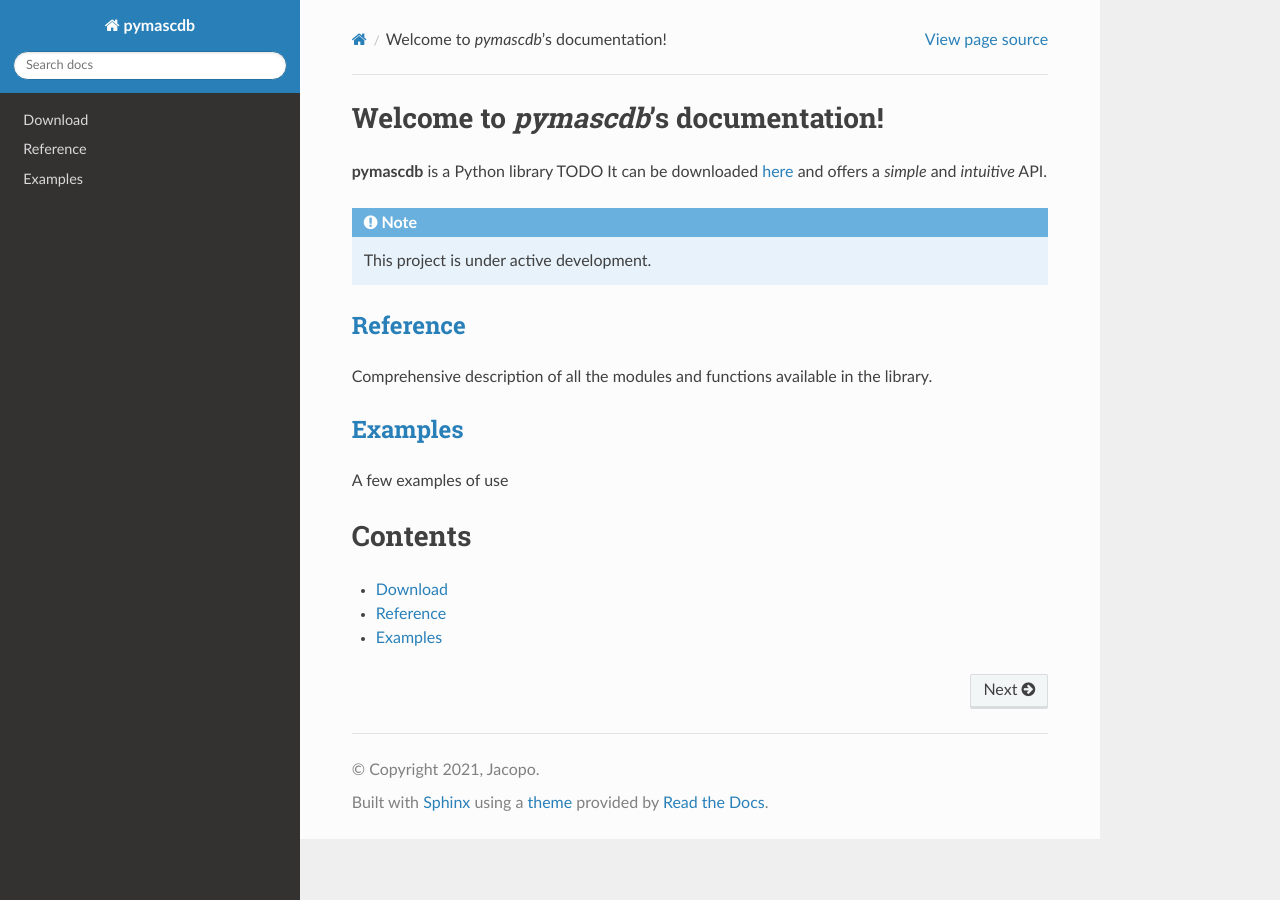
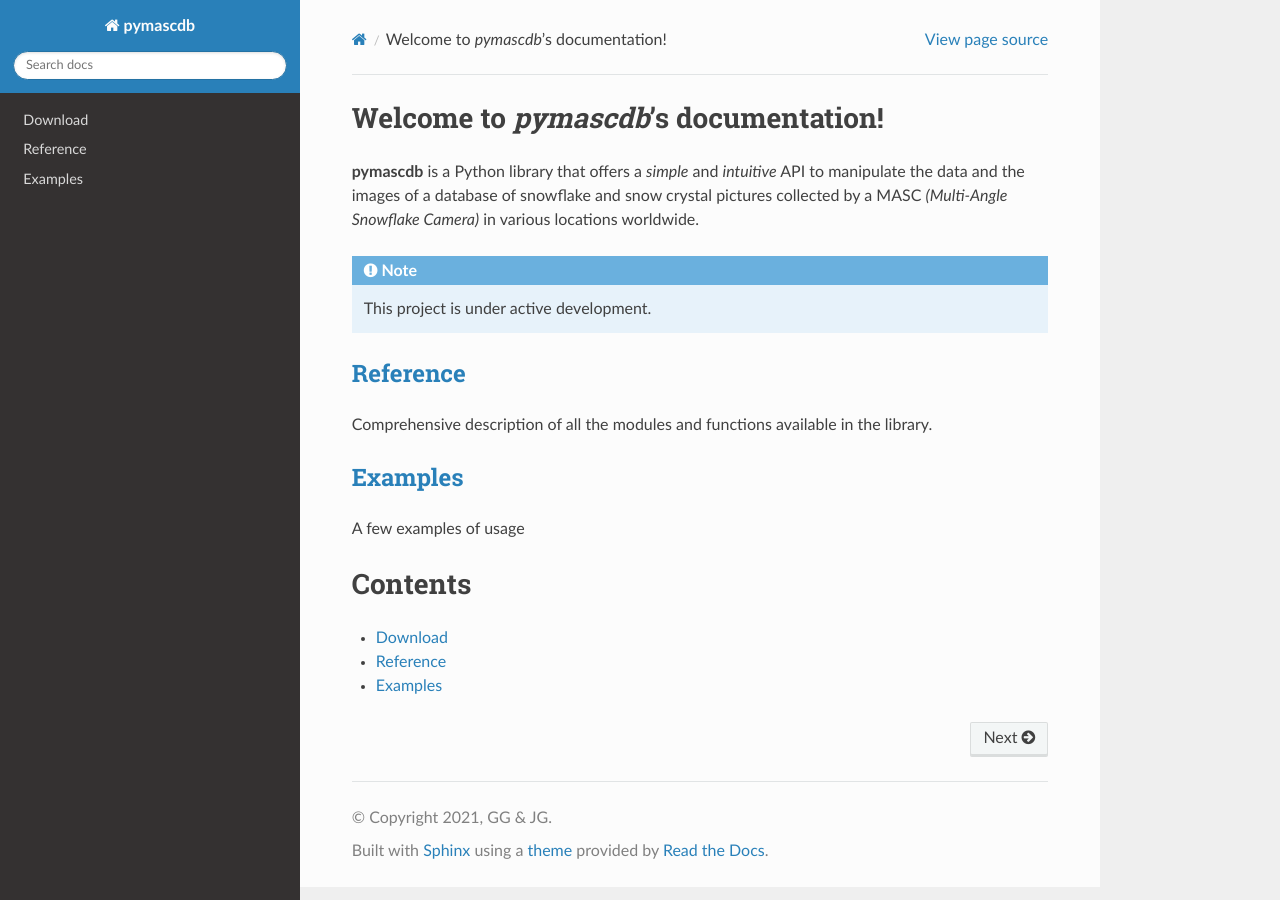
Before and after one commit to ltelab/pymascdb, a Sphinx documentation site: the page built from docs/source/index.rst, in a window 1280 px wide. Built offline with Sphinx 7.4.7 and the Read the Docs theme 2.0.0, drawn with Linux system fonts in a browser that asks for light colours.

Commit message:
Documentation startup

```diff
--- a/docs/source/conf.py
+++ b/docs/source/conf.py
@@ -20,8 +20,8 @@
 # -- Project information -----------------------------------------------------
 
 project = 'pymascdb'
-copyright = '2021, Jacopo'
-author = 'Jacopo'
+copyright = '2021, GG & JG'
+author = 'Gionata Ghiggi, Jacopo Grazioli'
 
 # The full version, including alpha/beta/rc tags
 release = '0.1'
--- a/docs/source/download.rst
+++ b/docs/source/download.rst
@@ -2,4 +2,5 @@
 
 Download
 =======================================
-Download instructions TODO
+*pymascdb* can be downloaded `on github <https://github.com/jacgraz/pymascdb/>`_
+TODO (add alternative options, conda package, etc)
--- a/docs/source/index.rst
+++ b/docs/source/index.rst
@@ -1,18 +1,11 @@
 Welcome to *pymascdb*'s documentation!
 ======================================
 
-**pymascdb** is a Python library TODO
-It can be downloaded `here <https://github.com/jacgraz/pymascdb/>`_
-and offers a *simple* and *intuitive* API.
+**pymascdb** is a Python library that offers a *simple* and *intuitive* API to manipulate the data and the images of a database of snowflake and snow crystal pictures collected by a MASC *(Multi-Angle Snowflake Camera)* in various locations worldwide.
 
 .. note::
 
    This project is under active development.
-
-
-.. toctree::
-   :maxdepth: 2
-   :caption: Contents:
 
 
 :ref:`Reference`
@@ -23,7 +16,13 @@
 :ref:`Examples`
 ~~~~~~~~~~~~~~~~~~~~~~~~~~
 
-A few examples of use
+A few examples of usage
+
+
+.. toctree::
+   :maxdepth: 2
+   :caption: Contents:
+
 
 Contents
 ========
```
Also changed, not shown: docs/source/reference.rst (+7 -0 lines).
